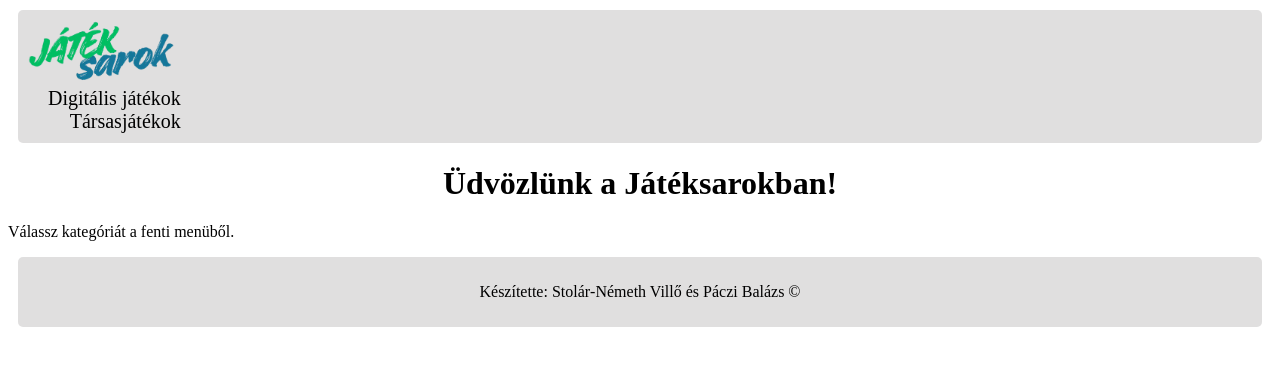
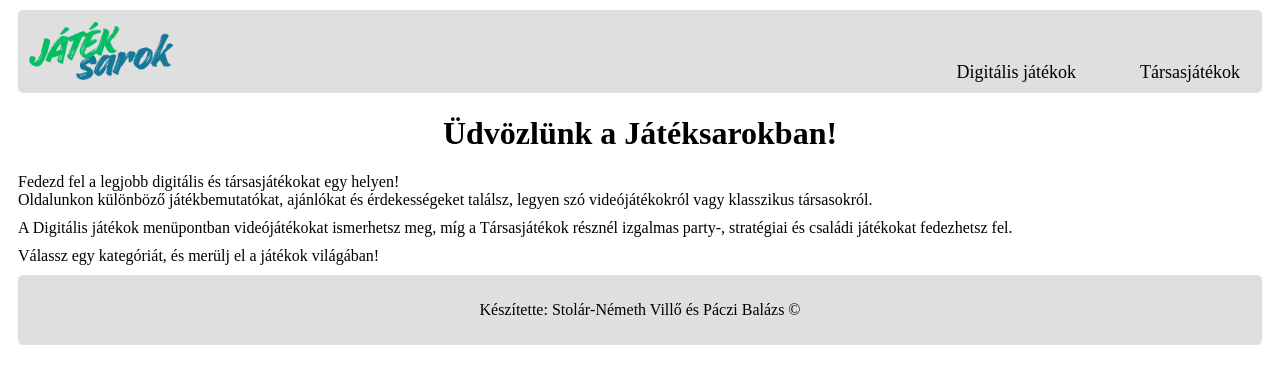
Before and after one commit to wolfstons/Komplex_csoport_projekt, a plain HTML site: page index.html in a window 1280 px wide. Drawn offline with Linux system fonts and the light colour scheme.

Commit message:
css fejlesztes
Co-authored-by: Copilot <copilot@github.com>

```diff
--- a/assets/css/stilus.css
+++ b/assets/css/stilus.css
@@ -3,6 +3,9 @@ header{
     margin: 10px;
     padding: 10px;
     border-radius: 5px;
+    display: flex;
+    justify-content: space-between;
+    align-items: flex-end;
 }
 main h1{
     text-align: center;
@@ -10,6 +13,10 @@ main h1{
 
 main h2{
     text-align: center;
+}
+
+main p{
+    margin: 10px;
 }
 
 header img{
@@ -26,18 +33,21 @@ header nav{
 nav a{
     text-decoration: none;
     color: black;
-    font-size: 20px;
+    font-size: 18px;
+    padding: 8px 12px;
     margin-left: 20px;
 }
 
 nav a:hover{
     background-color: rgba(185, 185, 185, 0.507);
+    color: rgb(0, 128, 85);
     cursor: pointer;
 }
 
-nav ul{
+header nav ul{
     list-style: none;
-    display: inline-block;
+    display: flex;
+    gap: 20px;
     margin: 0;
     padding: 0;
 }
@@ -52,12 +62,15 @@ nav ul{
     padding: 10px;
     margin: 10px;
     border-radius: 5px;
+    display: flex;
+    flex-direction: column;
+    box-shadow: 0 4px 12px rgba(0,0,0,0.15);
 }
 
 .card button{
     border: none;
     background-color: white;
-
+    align-self: flex-end;
 }
 
 .card button:hover{
--- a/index.html
+++ b/index.html
@@ -22,7 +22,21 @@
 
     <main>
       <h1>Üdvözlünk a Játéksarokban!</h1>
-      <p>Válassz kategóriát a fenti menüből.</p>
+
+      <p>
+        Fedezd fel a legjobb digitális és társasjátékokat egy helyen!<br>
+        Oldalunkon különböző játékbemutatókat, ajánlókat és érdekességeket találsz,
+        legyen szó videójátékokról vagy klasszikus társasokról.
+      </p>
+
+      <p>
+        A Digitális játékok menüpontban videójátékokat ismerhetsz meg,
+        míg a Társasjátékok résznél izgalmas party-, stratégiai és családi játékokat fedezhetsz fel.
+      </p>
+
+      <p>
+        Válassz egy kategóriát, és merülj el a játékok világában!
+      </p>
     </main>
 
     <footer>
```
